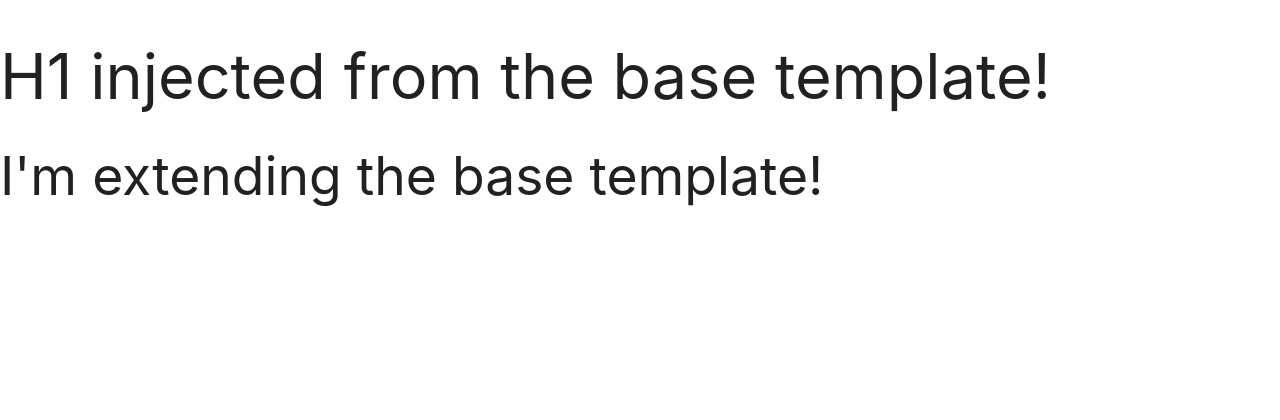
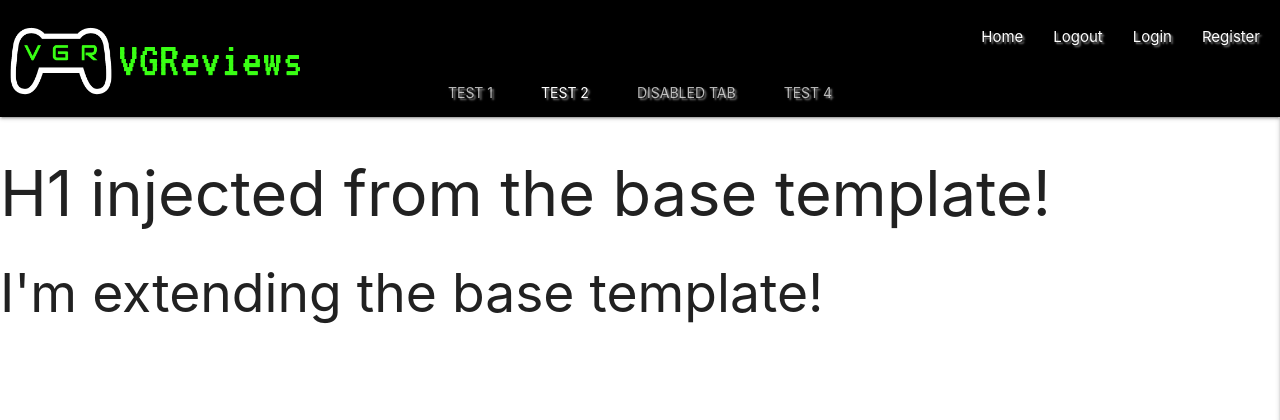
Before and after one commit to Code-Institute-Submissions/Gazroh87-vg-reviews_AprResubb, a Flask app: page /get_reviews in a window 1280 px wide. Shown: the top 420 px of the page. Run offline with Flask 2, Linux system fonts and the light colour scheme; data that the repository does not hold is empty; some libraries are stand-ins or nearby versions.

Commit message:
Added Materialize Navbar and Sidenav with js animation and custom styling

```diff
--- a/app.py
+++ b/app.py
@@ -20,8 +20,8 @@ mongo = PyMongo(app)
 @app.route("/home")
 def home():
     genres = mongo.db.genres.find()
-    return "Flask is working" + str(mongo.db.genres.find_one())
-    # return render_template("home.html", genres=genres, platforms=platforms)
+    # return "Flask is working" + str(mongo.db.genres.find_one())
+    return render_template("home.html", genres=genres)
 
 
 @app.route("/get_reviews")
--- a/static/css/style.css
+++ b/static/css/style.css
@@ -0,0 +1,103 @@
+.text-shadow {
+    text-shadow: 2px 2px 2px rgba(255, 255, 255, 0.5)
+}
+
+.hide-logo {
+    display: none;
+}
+
+.nav-wrapper {
+    padding: 5px;
+}
+
+.brand-logo span {
+    display: flex;
+    align-items: center;
+}
+
+.tabs {
+    display:flex;
+    align-items: center;
+    justify-content: center;
+}
+
+.brand-logo span img:first-of-type {
+    height: 56px
+}
+
+nav .nav-wrapper .sidenav-trigger i {
+    height: 32px;
+    border: 1px solid #ffffff;
+    text-align: center;
+    line-height: 1;
+    font-size: 18px;
+    padding: 6px 8px;
+    border-radius: 3px;
+    color: #39FF14;
+    background-clip: padding-box;
+    text-shadow: 4px 4px 6px rgba(0,0,0,0.4);
+}
+
+.sidenav-header {
+    height: 136px;
+    padding: 21px;
+    box-sizing: border-box;
+}
+
+.sidenav {
+    border-left: 1px solid #39FF14;
+}
+
+.sidenav-header .sidenav-close {
+    float: right;
+    position: relative;
+    border: 1px solid #ffffff;
+    margin: 0 2px;
+    text-align: center;
+    line-height: 1;
+    font-size: 18px;
+    padding: 6px 8px;
+    border-radius: 3px;
+    color: #39FF14;
+    background-clip: padding-box;
+    text-shadow: 4px 4px 6px rgba(0,0,0,0.4);
+}
+
+.sidenav-logo {
+    height: 94px;
+    vertical-align: middle;
+    -webkit-filter: drop-shadow(0px 0px 10px rgba(0,0,0,0.5));
+}
+
+@media only screen and (min-width: 601px) {
+    #tablet-size-logo {
+        height: 26px;
+        margin: 19px 0;
+    }
+}
+
+@media only screen and (min-width: 601px) and (max-width: 991px) {
+    .sidenav .show-on-small {
+        display: none;
+    }
+
+    .sidenav .show-on-medium {
+        display: inline !important;
+    }
+}
+
+@media only screen and (max-width: 600px) {
+    .sidenav .show-on-medium {
+        display: none;
+    }
+
+    .sidenav .show-on-small {
+        display: inline !important;
+    }
+}
+
+@media only screen and (min-width: 992px) {
+    .brand-logo span img:first-of-type {
+        height: 112px
+    }
+}
--- a/static/js/script.js
+++ b/static/js/script.js
@@ -0,0 +1,3 @@
+$(document).ready(function(){
+     $('.sidenav').sidenav({ edge: "right", draggable: true });
+  });
--- a/templates/base.html
+++ b/templates/base.html
@@ -5,6 +5,12 @@
     <meta charset="UTF-8">
     <meta name="viewport" content="width=device-width, initial-scale=1.0">
     <meta name="author" content="Gary Hughes" />
+    <!-- Favicons -->
+    <link rel="shortcut icon" type="image/png" href="{{ url_for('static', filename='favicon.ico') }}" />
+    <link rel="apple-touch-icon" type="image/png" sizes="180x180" href="{{ url_for('static', filename='favicons/apple-touch-icon.png') }}" />
+    <link rel="icon" type="image/png" sizes="32x32" href="{{ url_for('static', filename='favicons/favicon-32x32.png') }}" />
+    <link rel="icon" type="image/png" sizes="16x16" href="{{ url_for('static', filename='favicons/favicon-16x16.png') }}" />
+    <link rel="manifest" href="{{ url_for('static', filename='favicons/site.webmanifest') }}" />
     <!-- Font Awesome -->
     <link rel="stylesheet" href="https://cdnjs.cloudflare.com/ajax/libs/font-awesome/5.15.2/css/all.min.css"
         integrity="sha512-HK5fgLBL+xu6dm/Ii3z4xhlSUyZgTT9tuc/hSrtw6uzJOvgRr2a9jyxxT1ely+B+xFAmJKVSTbpM/CuL7qxO8w=="
@@ -18,6 +24,51 @@
     <title>VGReviews</title>
 </head>
 <body>
+    <header>
+        <!-- top navbar -->
+        <nav class="nav-extended text-shadow black">
+        <div class="nav-wrapper">
+        <a href="{{ url_for('home') }}" class="brand-logo">
+            <span >
+                <img class="hide-on-med-only" src="{{ url_for('static', filename='images/vgr-logo.png') }}" alt="Logo of VGR letters inside generic game controller outline">
+                <img class="hide-logo show-on-large" src="{{ url_for('static', filename='images/vgreviews-logo.png') }}" alt="Logo of VGReviews">
+            </span>
+            <img id="tablet-size-logo" class="hide-logo show-on-medium" src="{{ url_for('static', filename='images/vgr-vgreviews-logo.png') }}" alt="Logo of VGR letters inside generic game controller outline next to VGReviews">
+        </a>
+        <a href="#" data-target="mobile-demo" class="sidenav-trigger right"><i class="fas fa-bars"></i></a>
+        <ul id="nav-mobile" class="right hide-on-med-and-down">
+            <li><a href="{{ url_for('home') }}">Home</a></li>
+            <li><a href="#">Logout</a></li>
+            <li><a href="#">Login</a></li>
+            <li><a href="#">Register</a></li>
+        </ul>
+        </div>
+        <!-- navbar tabs -->
+        <div class="nav-content">
+        <ul class="tabs tabs-transparent">
+            <li class="tab"><a href="#test1">Test 1</a></li>
+            <li class="tab"><a class="active" href="#test2">Test 2</a></li>
+            <li class="tab disabled"><a href="#test3">Disabled Tab</a></li>
+            <li class="tab"><a href="#test4">Test 4</a></li>
+        </ul>
+        </div>
+    </nav>
+
+    <!-- mobile sidenav -->
+    <div class="sidenav" id="mobile-demo">
+        <div class="sidenav-header black">
+            <a href="#"><img class="sidenav-logo hide-logo show-on-small" src="{{ url_for('static', filename='images/vgr-logo.png') }}" alt="Logo of VGR letters inside generic game controller outline above VGReviews"></a>
+            <a href="#"><img class="sidenav-logo hide-logo show-on-medium" src="{{ url_for('static', filename='images/vgreviews-square-logo.png') }}" alt="Logo of VGR letters inside generic game controller outline above VGReviews"></a>
+            <a href="#" class="sidenav-close"><i class="fas fa-times"></i></a>
+        </div>
+        <ul class>
+            <li><a href="{{ url_for('home') }}">Home</a></li>
+            <li><a href="#">Logout</a></li>
+            <li><a href="#">Login</a></li>
+            <li><a href="#">Register</a></li>
+        </ul>
+    </div>
+  </header>
 
     <h1>H1 injected from the base template!</h1>
     {% block content %}
```
Also changed, not shown: static/favicons/android-chrome-192x192.png (added), static/favicons/android-chrome-512x512.png (added).
